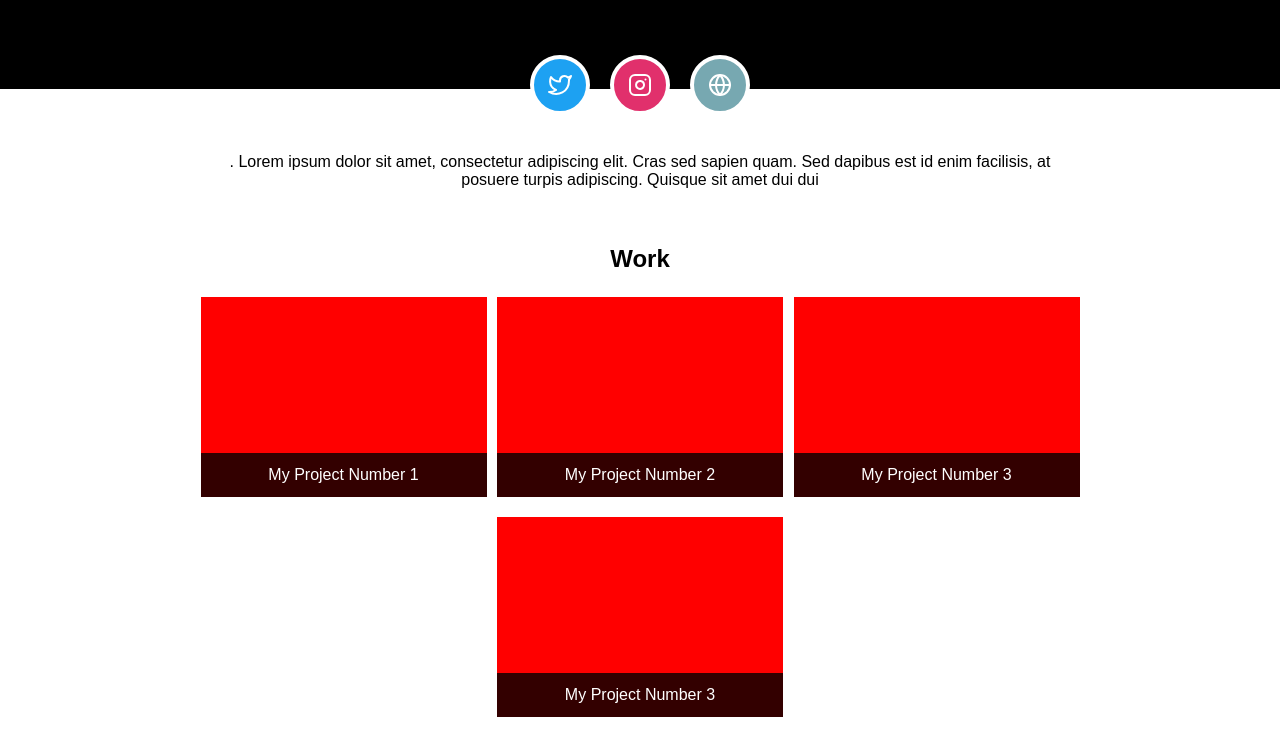
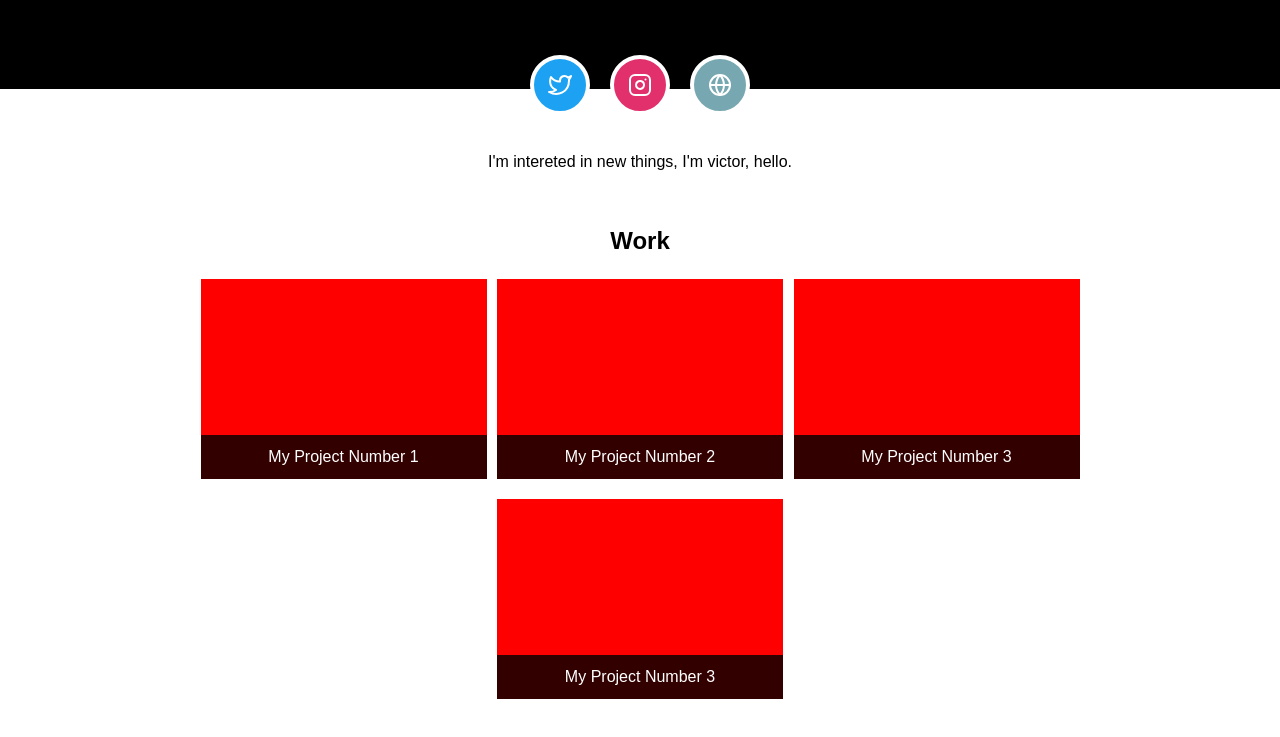
Before and after one commit to FcMarz/SkillshareSite, a plain HTML site: page index.html in a window 1280 px wide. Shown: the part 186-923 px from the top of the page. Drawn offline with Linux system fonts and the light colour scheme.

Commit message:
new whatsoever

```diff
--- a/index.html
+++ b/index.html
@@ -30,8 +30,7 @@
   <!-- About You -->
   <main>
     <section class="about">
-      <p>. Lorem ipsum dolor sit amet, consectetur adipiscing elit. Cras sed sapien quam. Sed dapibus est id enim facilisis,
-        at posuere turpis adipiscing. Quisque sit amet dui dui
+      <p> I'm intereted in new things, I'm victor, hello.
       </p>
     </section>
     <!-- Your Projects -->
```
Also changed, not shown: file.txt (added).
